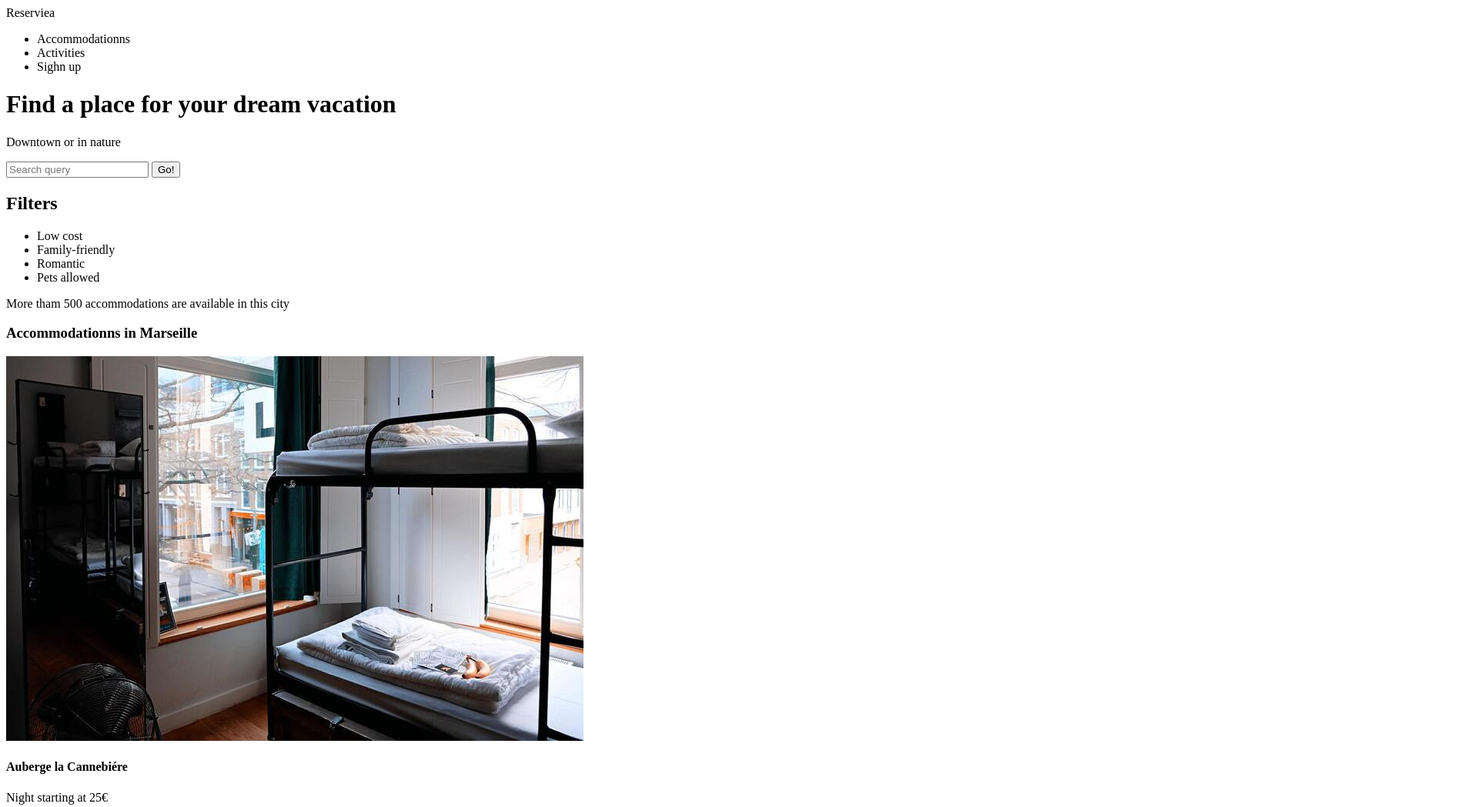
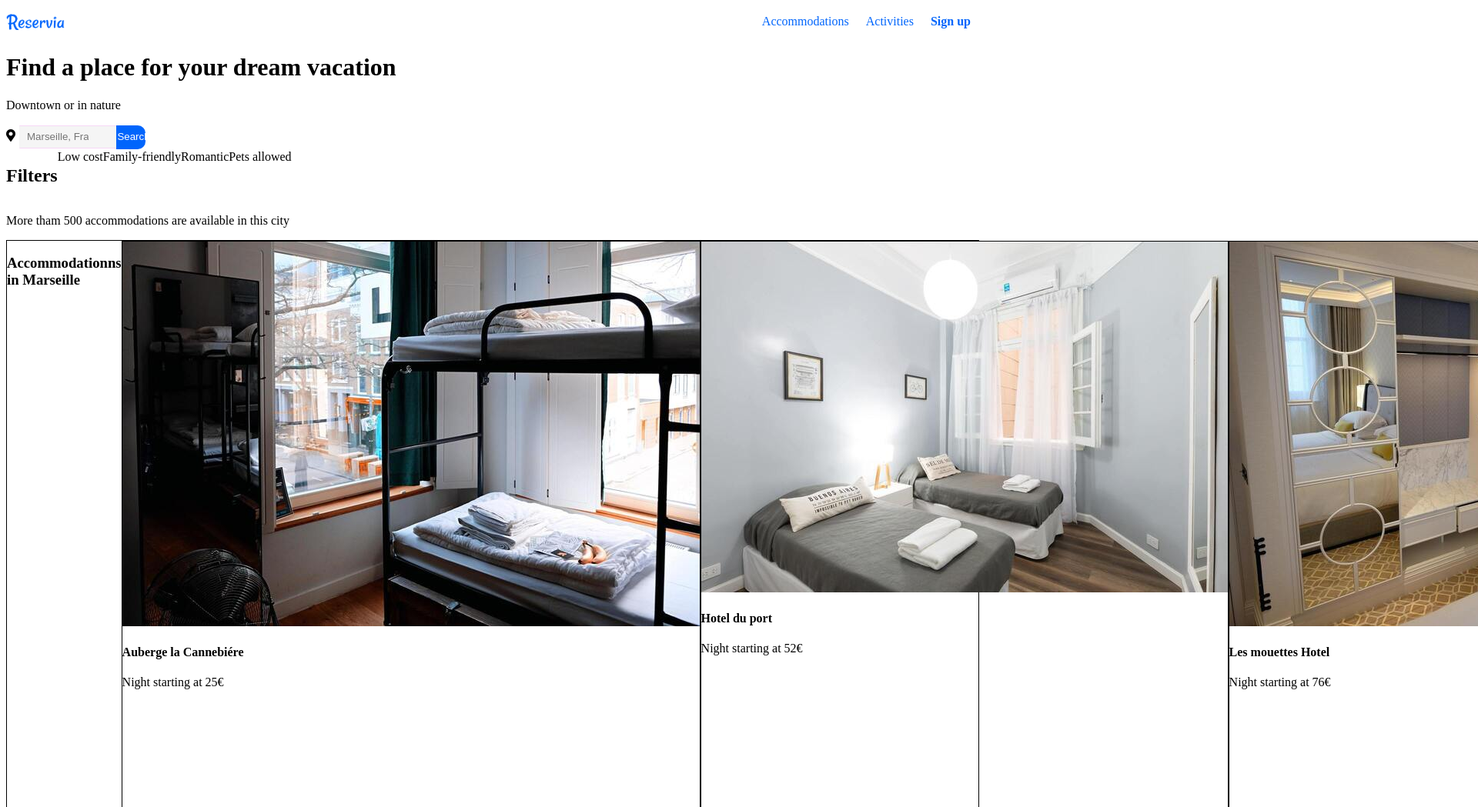
Before and after one commit to Zhoroyo/project-two, a plain HTML site: page index.html in a window 1280 px wide. Shown: the top 1049 px of the page at 77% size, 1920 px wide, since content can reach past the window. Drawn offline with Linux system fonts and the light colour scheme.

Commit message:
serch bar

```diff
--- a/index.html
+++ b/index.html
@@ -4,14 +4,17 @@
         <title>projecttwo</title>
         <meta charset="utf-8">
         <meta name="viewport" content="width=device-width,initial-scale=1">
+        <link href="style.css" type="text/css" rel="stylesheet">
+        <link rel="stylesheet" href="https://use.fontawesome.com/releases/v5.15.2/css/all.css" integrity="sha384-vSIIfh2YWi9wW0r9iZe7RJPrKwp6bG+s9QZMoITbCckVJqGCCRhc+ccxNcdpHuYu" crossorigin="anonymous">
     </head>
 <body>
-      <header><a href="#"></a>Reserviea
+      <header><a href="#"></a>
+      <div class="logo"><img src="./images/logo/Reservia@3x.png" alt="logo"></div>
   <nav>
-    <ul>
-      <li><a href="#"></a>Accommodationns</li>
-      <li><a href="#"></a>Activities</li>
-      <li><a href="#"></a>Sighn up</li>
+    <ul class="nav-links">
+      <li><a href="#accommodations">Accommodations</a></li>
+      <li><a href="#activity">Activities</a></li>
+      <li><a href="#menu"><b>Sign up</b></a></li>
       </ul>
   </nav>
       </header>
@@ -19,9 +22,11 @@
     <h1>Find a place for your dream vacation</h1>
     <p>Downtown or in nature</p>
     <form>
-      <input type="search" name="q" placeholder="Search query">
-      <input type="submit" value="Go!">
+    <i class="fas fa-map-marker-alt"></i>
+      <input class="search" type="search" name="q" placeholder="Marseille, France">
+      <input class="button" type="submit" value="Search">
     </form>
+    <div class="filters">
     <h2>Filters</h2>
     <ul>
         <li><a href="#"></a>Low cost</li>
@@ -29,39 +34,44 @@
         <li><a href="#"></a>Romantic</li>
         <li><a href="#"></a>Pets allowed</li>
     </ul>
+    </div>
     <p>More tham 500 accommodations are available in this city</p>
+
+  <div class="accommodations">
     <h3>Accommodationns in Marseille</h3>
-  <section class="accommodations">
+  <div class="acc-card-1">
       <img src="./images/hebergements/4_small/marcus-loke-WQJvWU_HZFo-unsplash.jpg" alt="Auberge la Cannebiére"/>
       <h4>Auberge la Cannebiére</h4>
       <p>Night starting at 25€</p>
-  </section>
-  <section class="accommodations">
+  </div>
+  <div class="acc-card-2">
       <img src="./images/hebergements/4_small/fred-kleber-gTbaxaVLvsg-unsplash.jpg" alt="hotel du port"/>
       <h4>Hotel du port</h4>
       <p>Night starting at 52€</p>
-  </section>
-  <section class="accommodations">
+  </div>
+  <div class="acc-card-3">
     <img src="./images/hebergements/4_small/reisetopia-B8WIgxA_PFU-unsplash.jpg" alt="hotel du port"/>
       <h4>Les mouettes Hotel</h4>
       <p>Night starting at 76€</p>
-  </section>
-  <section class="accommodations">
+  </div>
+  <div class="acc-card-4">
     <img src="./images/hebergements/4_small/annie-spratt-Eg1qcIitAuA-unsplash.jpg" alt="hotel du port"/>
       <h4>Hotel de la mer</h4>
       <p>Night starting at 46€</p>
-  </section>
-  <section class="accommodations">
+  </div>
+  <div class="acc-card-5">
     <img src="./images/hebergements/4_small/nicate-lee-kT-ZyaiwBe0-unsplash.jpg" alt="hotel du port"/>
       <h4>Auberge Le Panier</h4>
       <p>Night starting at 23€</p>
-  </section>
-  <section class="accommodations">
+  </div>
+  <div class="acc-card-6">
     <img src="./images/hebergements/4_small/febrian-zakaria-M6S1WvfW68A-unsplash.jpg" alt="hotel du port"/>
       <h4>Hotel chez Anina</h4>
       <p>Night starting at 96€</p>
-  </section>
+  </div>
       <p>Show more</p>
+    </div>
+
 </main>
   <aside>
     <h3>Most Popular</h3>
@@ -81,7 +91,7 @@
       <p>Night starting at 68€</p>
   </section>
   </aside>
-  <h3>Activities in Marseille</h3>
+  <h3 id="activity">Activities in Marseille</h3>
   <section class="activities">
    <img src="./images/activites/4_small/reno-laithienne-QUgJhdY5Fyk-unsplash.jpg" alt="old port"/>
      <h4>Old port</h4>
@@ -108,18 +118,18 @@
   </section>
 
 <footer>
-  <ul class="about">
+  <ul id="about">
     <h2>About</h2>
     <li>Site Map</li>
     <li>General Terms and Conditions</li>
     <li>Data and Privacy</li>
   </ul>
-  <ul class="Our Accommodations">
+  <ul id="Our Accommodations">
     <h2>Our Accommodations</h2>
     <li>Quality Assessment</li>
     <li>You have a hotel?</li>
   </ul>
-  <ul class="Assistance">
+  <ul id="Assistance">
     <h2>Assistance</h2>
     <li>Help Desk</li>
     <li>Contact Us</li>
--- a/style.css
+++ b/style.css
@@ -0,0 +1,203 @@
+/*header {
+  display: flex;
+  border: 2px solid rgb(255,84,104);
+  align-items: center;
+}
+nav {
+  margin-left: auto;
+}
+nav ul {
+  display: flex;
+  flex-direction: row;
+  list-style: none;
+
+}
+nav ul li {
+  margin: 0.5em;
+}
+
+#logo {
+  margin-left: 1%;
+  padding: 0%;
+}
+*/
+
+header {
+  display: flex;
+  align-items: center;
+}
+
+nav {
+  margin-left: auto;
+}
+
+nav ul {
+  list-style: none;
+  display: flex;
+  flex-direction: row;
+  align-items: flex-end;
+  margin: 0%;
+  padding: 0%;
+}
+
+nav ul li {
+  margin: 11px;
+}
+
+li a:link {
+  text-decoration: none;
+  color:#0065FC;
+}
+
+li a:visited {
+ color:black;
+}
+
+nav ul a:hover {
+  border-top: 3px solid #0065FC;
+  padding-top: 17px;
+}
+
+.logo img {
+  display: flex;
+  height: 33px;
+  width: 76px;
+  max-width: 129px;
+  margin: 0%;
+  padding: 0%;
+}
+/*
+.map-icon {
+  border: 1px #F2F2;
+  border-radius: 10px 0px 0px 10px;
+  height: 31px;
+  width: 2%;
+  padding: 1px 1px 2px 1px;
+  margin: 1px -5px 1px 1px;
+  outline: 0;
+  background-color: #F2F2;
+}
+*/
+
+.search {
+  border: 1px solid #F2F2;
+  border-right-style: none;
+  border-left-style: none;
+  border-radius: 1px;
+  height: 30px;
+  width: 10%;
+  padding: 2px 23px 2px 10px;
+  margin: 1px 1px 1px 1px;
+  outline: 0;
+  background-color: #f5f5f5;
+}
+.button {
+  border: 1px #0065FC;
+  border-radius: 0px 10px 10px 0px;
+  height: 31px;
+  width: 3%;
+  padding: 1px 1px 2px 1px;
+  margin: 1px 1px 1px -5px;
+  outline: 0;
+  background-color: #0065FC;
+  color: white;
+}
+.filters {
+  display: flex;
+}
+.filters ul {
+  list-style: none;
+  display: flex;
+  flex-direction: row;
+  align-items: flex-start;
+  margin: 0%;
+  padding: 0%;
+}
+/*
+.filters {
+  display: flex;
+  align-items: center;
+  margin: 10px 10px 10px 10px;
+}
+.filters ul {
+  list-style: none;
+  display: flex;
+  flex-direction: row;
+  align-items: flex-start;
+  margin: 0%;
+  padding: 0%;
+}
+.filters ul li {
+  margin: 10px 1px 1px 1px;
+  border: 1px #F2F2;
+  border-radius: 10px 10px 10px 10px;
+}
+*/
+
+
+
+
+
+
+
+
+
+
+
+
+
+
+
+
+
+
+
+
+
+
+
+
+
+
+
+
+
+
+
+
+
+
+.accommodations {
+  display: flex;
+border: 1px rgb(0, 0, 0) solid;
+}
+.acc-card-1{
+  flex:1;
+  border: 1px rgb(0, 0, 0) solid;
+
+}
+
+.acc-card-2{
+  flex:2;
+  border: 1px rgb(0, 0, 0) solid;
+}
+
+.acc-card-3{
+  flex:3;
+  border: 1px rgb(0, 0, 0) solid;
+}
+
+.acc-card-4{
+  flex:4;
+  border: 1px rgb(0, 0, 0) solid;
+}
+
+.acc-card-5{
+  flex:5;
+  border: 1px rgb(0, 0, 0) solid;
+}
+
+.acc-card-6{
+  flex:6;
+  border: 1px rgb(0, 0, 0) solid;
+}
```
